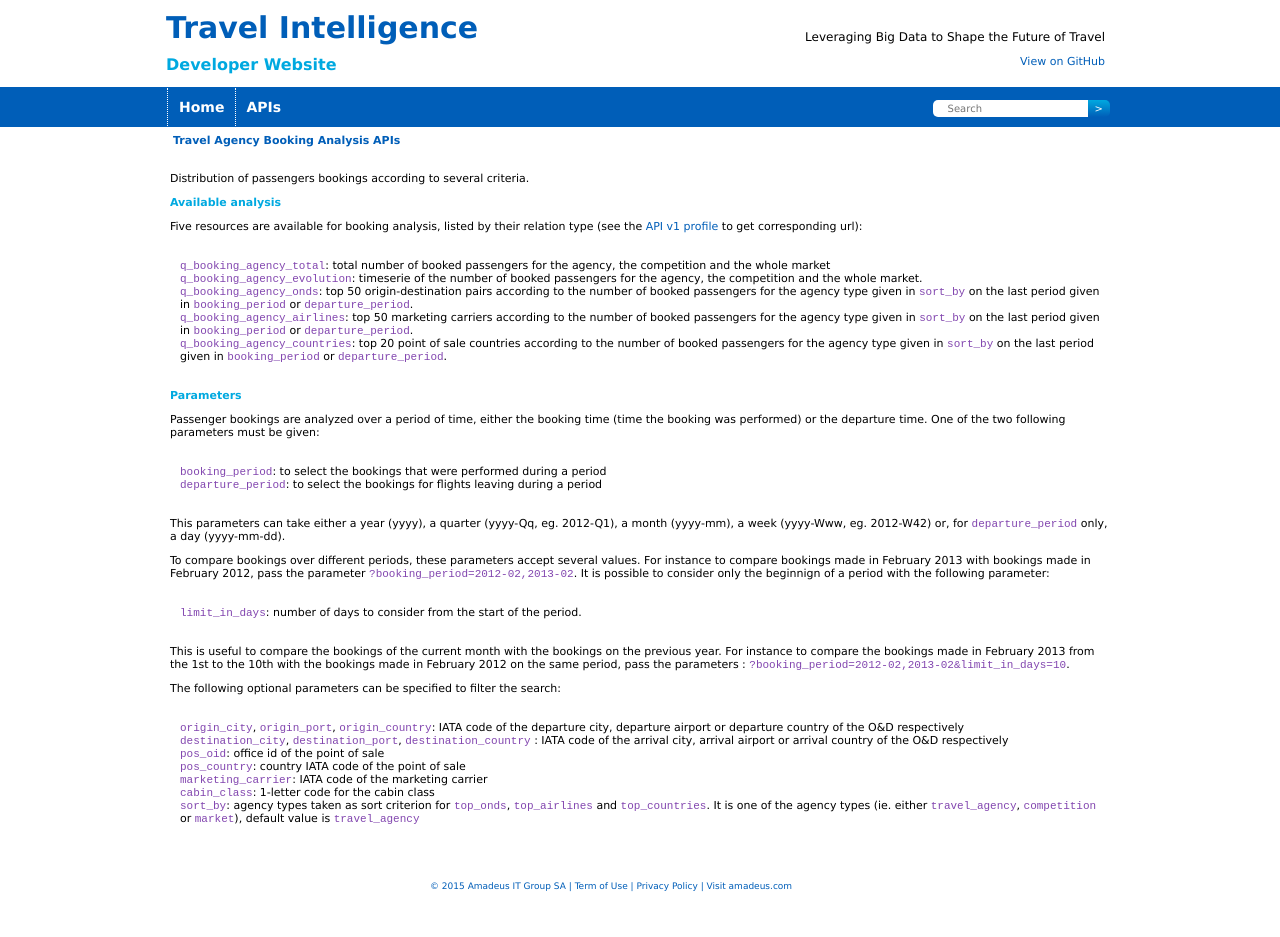
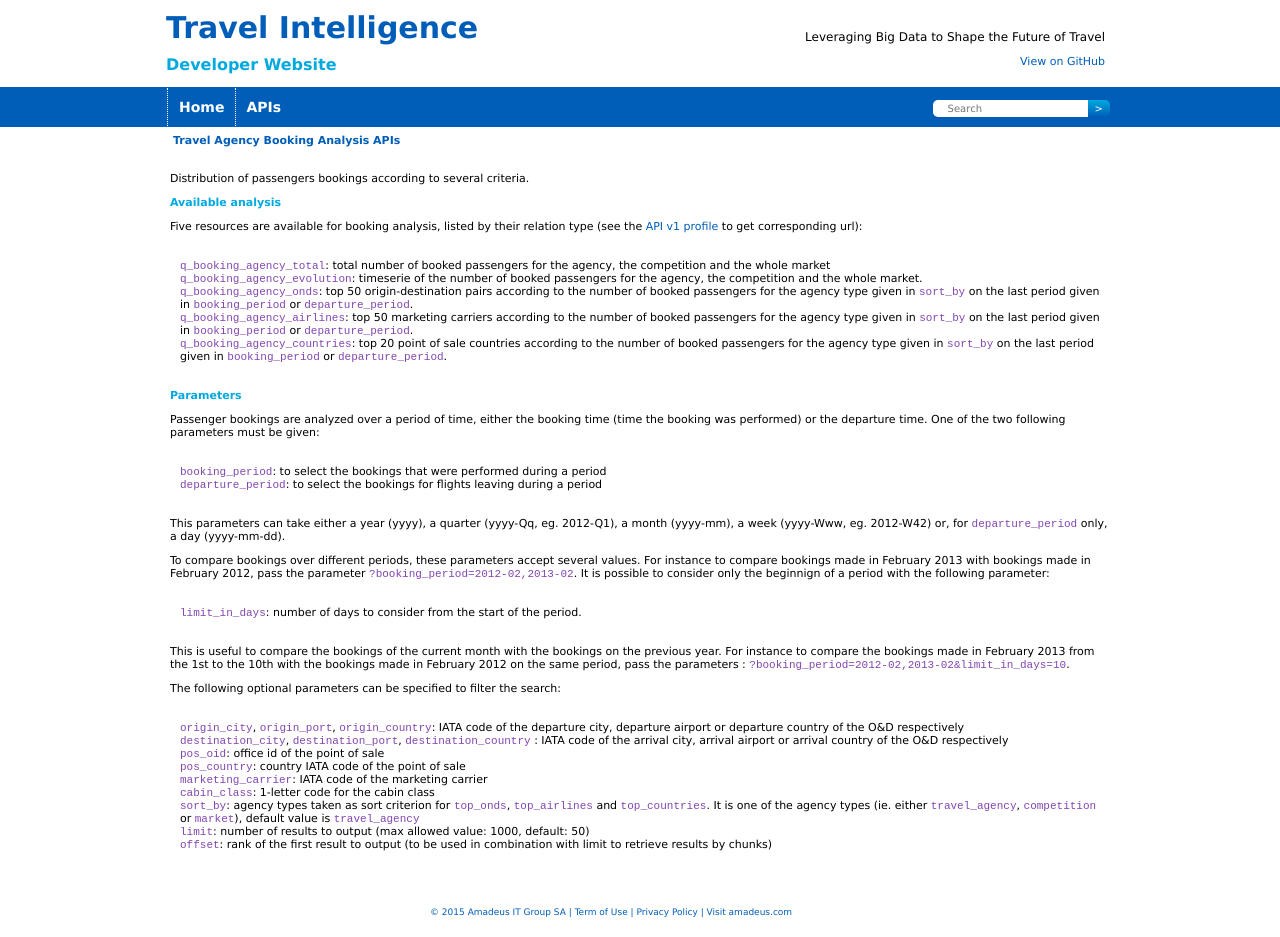
Before and after one commit to travel-intelligence/travel-intelligence.github.io, a Jekyll site: the page built from _posts/APIs/2013-12-06-booking-analysis.md, in a window 1280 px wide. Built offline with Jekyll 4.4.1, drawn with Linux system fonts in a browser that asks for light colours; before the commit the page ends 911 px from its top, so only the background shows below that.

Commit message:
Booking Analysis: added limit/offset parameters

```diff
--- a/_posts/APIs/2013-12-06-booking-analysis.md
+++ b/_posts/APIs/2013-12-06-booking-analysis.md
@@ -43,3 +43,5 @@ The following optional parameters can be specified to filter the search:
 * `marketing_carrier`: IATA code of the marketing carrier
 * `cabin_class`: 1-letter code for the cabin class
 * `sort_by`: agency types taken as sort criterion for `top_onds`, `top_airlines` and `top_countries`. It is one of the agency types (ie. either `travel_agency`, `competition` or `market`), default value is `travel_agency`
+* `limit`: number of results to output (max allowed value: 1000, default: 50)
+* `offset`: rank of the first result to output (to be used in combination with limit to retrieve results by chunks)
```
